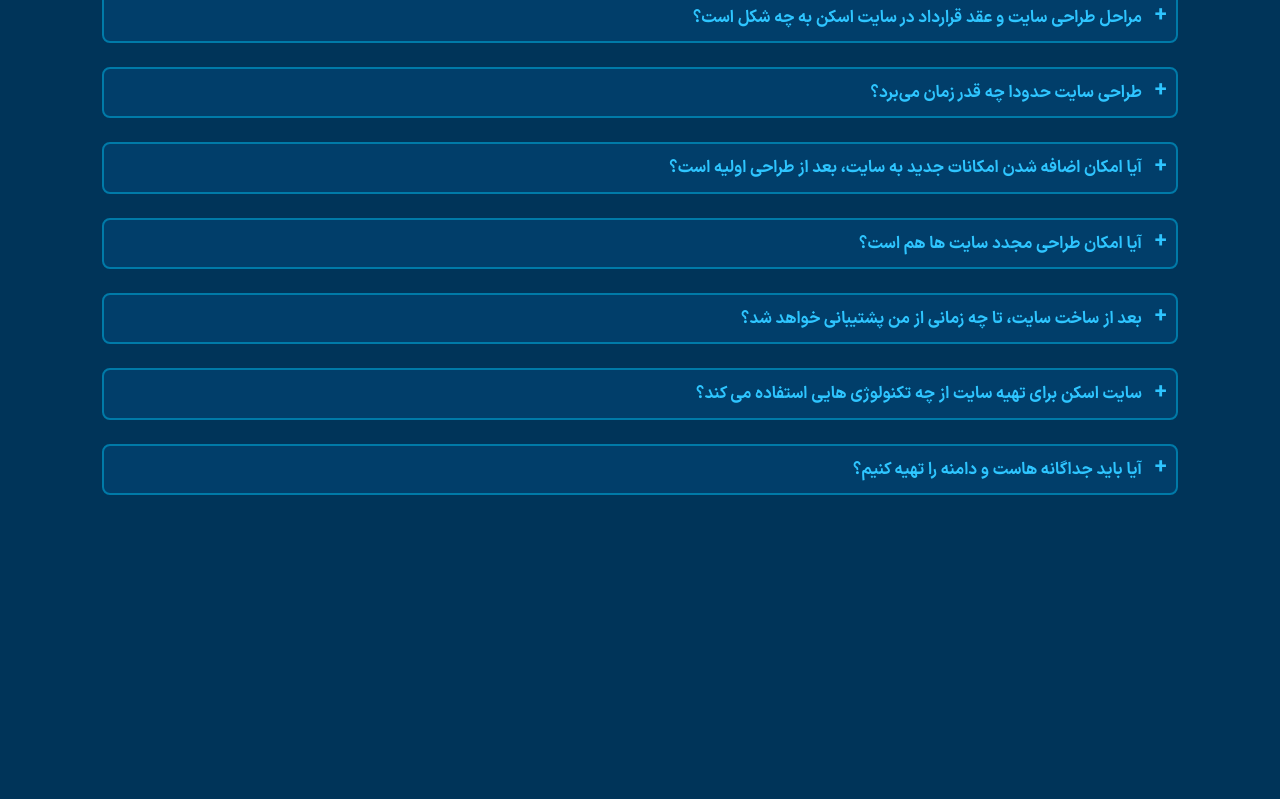
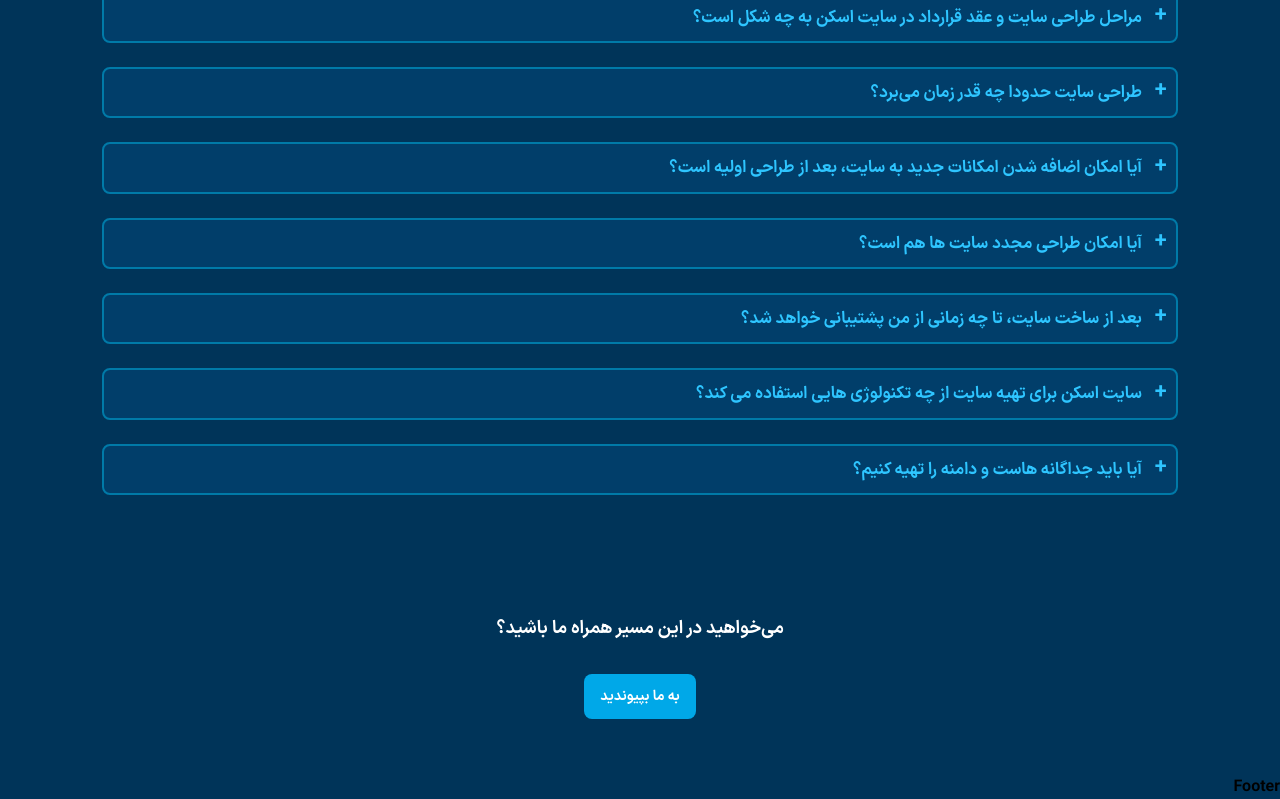
Before and after one commit to amir-reza-programmer/Sitescan, a React (Create React App) app: page /faq in a window 1280 px wide. Shown: the part 716-1515 px from the top of the page. Before the commit the page ends 1331 px from the top, so only its background shows below. Built offline with nearby package versions, Linux system fonts and the light colour scheme.

Commit message:
'Join Us' section is implemeted.

```diff
--- /dev/null
+++ b/src/components/common/JoinUs.module.css
@@ -0,0 +1,20 @@
+.join_us_section {
+  margin: 7vh 0;
+  text-align: center;
+  background-color: #003459;
+}
+
+.text {
+    font-size: 1.4vw;
+  margin-bottom: 4vh;
+  color: white;
+}
+
+.btn {
+  font-size: 1.1vw;
+  padding: 1.5vh 1.3vw;
+  background-color: #00a8e8;
+  color: white;
+  border: none;
+  border-radius: 0.5rem;
+}
--- /dev/null
+++ b/src/components/common/JoinsUs.jsx
@@ -0,0 +1,12 @@
+import styles from "./JoinUs.module.css";
+
+const JoinUs = () => {
+  return (
+    <div className={styles.join_us_section}>
+      <p className={styles.text}>می‌خواهید در این مسیر همراه ما باشید؟</p>
+      <button className={styles.btn}>به ما بپیوندید</button>
+    </div>
+  );
+};
+
+export default JoinUs;
--- a/src/components/mainPages/AboutUsPage/AboutUsPage.jsx
+++ b/src/components/mainPages/AboutUsPage/AboutUsPage.jsx
@@ -5,7 +5,8 @@ import Header from "../../common/Header";
 import Descriptions from "./Descriptions";
 import TeamMembers from "./TeamMembers";
 import Customers from "./Customers";
-import Footer from "../../common/Footer"
+import JoinUs from "../../common/JoinsUs";
+import Footer from "../../common/Footer";
 
 import mainHeader from "../../../images/Headers/MainHeader.svg";
 
@@ -24,6 +25,7 @@ const AboutUsPage = () => {
       <Descriptions></Descriptions>
       <TeamMembers></TeamMembers>
       <Customers></Customers>
+      <JoinUs></JoinUs>
       <Footer></Footer>
     </Fragment>
   );
--- a/src/components/mainPages/AboutUsPage/Customers.jsx
+++ b/src/components/mainPages/AboutUsPage/Customers.jsx
@@ -8,7 +8,7 @@ const Customers = () => {
       <p className={styles.title}>مشتریان ما</p>
       <div className={styles.customers}>
         {customers.map((customer) => (
-          <img key={customer.id} src={customer}></img>
+          <img key={customer.id} src={customer.pic}></img>
         ))}
       </div>
     </section>
--- a/src/components/mainPages/AboutUsPage/TeamMembers.module.css
+++ b/src/components/mainPages/AboutUsPage/TeamMembers.module.css
@@ -17,6 +17,8 @@
 
 .team_members{
     display: flex;
-    justify-content: space-around;
-    margin: 5vh 5vw 0;
+    justify-content: center;
+    flex-wrap: wrap;
+    gap: 1.2vw;
+    margin: 5vh 12vw 0;
 }
--- a/src/components/mainPages/ContactUsPage/ContactUsPage.jsx
+++ b/src/components/mainPages/ContactUsPage/ContactUsPage.jsx
@@ -1,15 +1,18 @@
-import React from "react";
-import Footer from "../../common/Footer";
+import { Fragment } from "react";
+
 import Navbar from "../../common/Navbar";
 import ContactUs from "./ContactUs";
+import JoinUs from "../../common/JoinsUs";
+import Footer from "../../common/Footer";
 
 const ContactUsPage = () => {
   return (
-    <React.Fragment>
+    <Fragment>
       <Navbar active="contact_us" />
       <ContactUs />
+      <JoinUs />
       <Footer />
-    </React.Fragment>
+    </Fragment>
   );
 };
 
--- a/src/components/mainPages/FAQPage/FAQPage.jsx
+++ b/src/components/mainPages/FAQPage/FAQPage.jsx
@@ -3,6 +3,8 @@ import { Fragment } from "react";
 import Navbar from "../../common/Navbar";
 import Header from "../../common/Header";
 import FAQ from "./FAQSection";
+import JoinUs from "../../common/JoinsUs";
+import Footer from "../../common/Footer";
 
 import styles from "../Pages.module.css";
 import FAQHeader from "../../../images/Headers/FAQHeader.svg";
@@ -19,6 +21,8 @@ const FAQPage = () => {
         additionalClass={styles.faq_header_text}
       ></Header>
       <FAQ></FAQ>
+      <JoinUs></JoinUs>
+      <Footer></Footer>
     </Fragment>
   );
 };
--- a/src/components/mainPages/HomePage/HomePage.jsx
+++ b/src/components/mainPages/HomePage/HomePage.jsx
@@ -5,6 +5,7 @@ import Header from "../../common/Header";
 import DevSteps from "./DevSteps";
 import Cards from "./Cards";
 import Projects from "./Projects";
+import JoinUs from "../../common/JoinsUs";
 import Footer from "../../common/Footer";
 
 import mainHeader from "../../../images/Headers/MainHeader.svg";
@@ -24,6 +25,7 @@ const HomePage = () => {
       <DevSteps></DevSteps>
       <Cards></Cards>
       <Projects></Projects>
+      <JoinUs></JoinUs>
       <Footer></Footer>
     </Fragment>
   );
--- a/src/components/mainPages/ProjectsPage/ProjectsPage.jsx
+++ b/src/components/mainPages/ProjectsPage/ProjectsPage.jsx
@@ -1,12 +1,18 @@
+import { Fragment } from "react";
+
 import Navbar from "../../common/Navbar";
 import ProjectsSection from "./ProjectsSection";
+import JoinUs from "../../common/JoinsUs";
+import Footer from "../../common/Footer";
 
 const ProjectsPage = () => {
   return (
-    <div>
+    <Fragment>
       <Navbar active="projects"></Navbar>
       <ProjectsSection></ProjectsSection>
-    </div>
+      <JoinUs></JoinUs>
+      <Footer></Footer>
+    </Fragment>
   );
 };
 
--- a/src/data_information/customers.js
+++ b/src/data_information/customers.js
@@ -3,9 +3,9 @@ import customer_2 from "../images/Customers/Kanoor.svg";
 import customer_3 from "../images/Customers/Goldscan.svg";
 
 const customers = [
-  { id: 0, customer_1 },
-  { id: 1, customer_2 },
-  { id: 2, customer_3 },
+  { id: 0, pic: customer_1 },
+  { id: 1, pic: customer_2 },
+  { id: 2, pic: customer_3 },
 ];
 
 export default customers;
--- a/src/data_information/teamMembers.js
+++ b/src/data_information/teamMembers.js
@@ -25,6 +25,22 @@ const teamMembers = [
     linkedin: "",
     github: "",
   },
+  {
+    id: 3,
+    pic: tempUser,
+    fullname: "نام و نام خانوادگی",
+    position: "سمت",
+    linkedin: "",
+    github: "",
+  },
+  {
+    id: 4,
+    pic: tempUser,
+    fullname: "نام و نام خانوادگی",
+    position: "سمت",
+    linkedin: "",
+    github: "",
+  },
 ];
 
 export default teamMembers;
```
